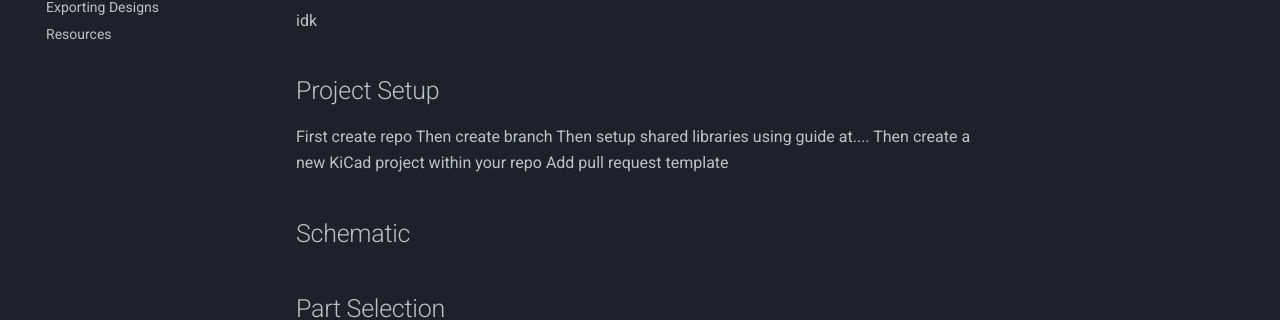
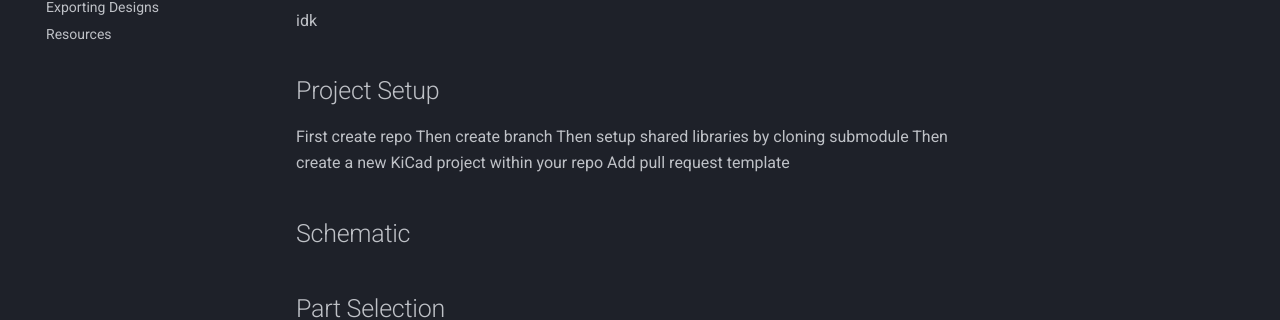
Before and after one commit to lhr-solar/KiCAD-Sharepoint, an MkDocs documentation site: the page built from docs/Workflow.md, in a window 1280 px wide and 1344 px high. Shown: the part 365-685 px from the top of the window. Built offline with MkDocs 1.6.1 and Material for MkDocs 9.7.7, drawn with Linux system fonts in a browser that asks for light colours.

Commit message:
rm setup page

```diff
--- a/docs/Workflow.md
+++ b/docs/Workflow.md
@@ -5,7 +5,7 @@
 ## Project Setup
 First create repo
 Then create branch
-Then setup shared libraries using guide at....
+Then setup shared libraries by cloning submodule
 Then create a new KiCad project within your repo
 Add pull request template
 ## Schematic
--- a/mkdocs.yml
+++ b/mkdocs.yml
@@ -16,7 +16,6 @@
     - Standards: 'Standards.md'
     - Workflow: 'Workflow.md'
   - Shared Components:
-    - Sharepoint Setup: 'Sharepoint-Setup.md'
     - Design Blocks: 'Blocks.md'
     - Common Parts: 'Parts.md'
   - JLC Ordering: 'Ordering.md'
```
Also changed, not shown: docs/README.md (+1 -1 lines), docs/Sharepoint-Setup.md (deleted).
